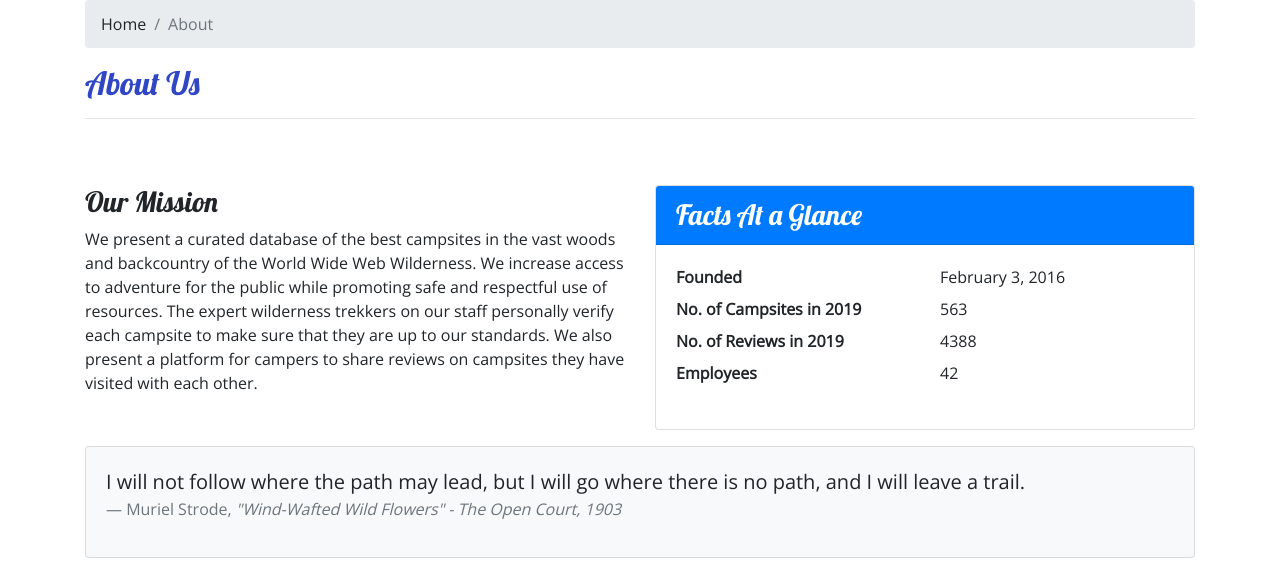
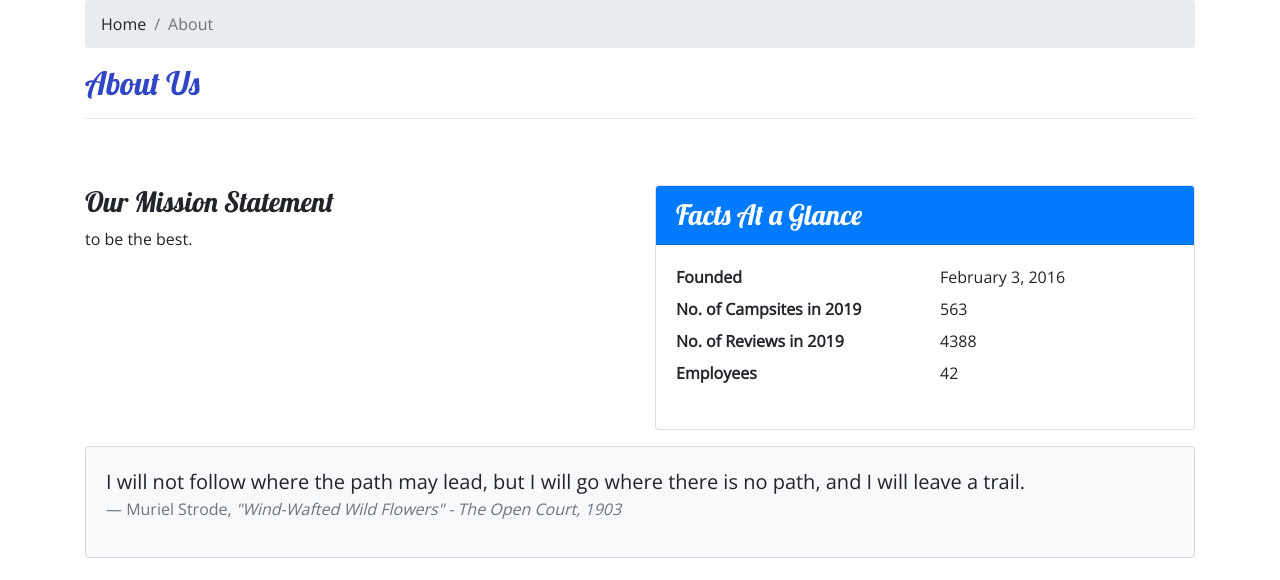
Before and after one commit to MarkleyClassroom/Week-2-Workshop-Complete, a website: page aboutus.html in a window 1280 px wide. Shown: the part 220-800 px from the top of the page. Drawn offline with nearby package versions, Linux system fonts and the light colour scheme.

Commit message:
changed the mission statement

```diff
--- a/aboutus.html
+++ b/aboutus.html
@@ -65,8 +65,8 @@
 
         <div class="row row-content">
             <div class="col-sm-6">
-                <h3>Our Mission</h3>
-                <p>We present a curated database of the best campsites in the vast woods and backcountry of the World Wide Web Wilderness. We increase access to adventure for the public while promoting safe and respectful use of resources. The expert wilderness trekkers on our staff personally verify each campsite to make sure that they are up to our standards. We also present a platform for campers to share reviews on campsites they have visited with each other.</p>
+                <h3>Our Mission Statement</h3>
+                <p>to be the best.</p>
             </div>
             <div class="col-sm-6">
                 <div class="card">
```
